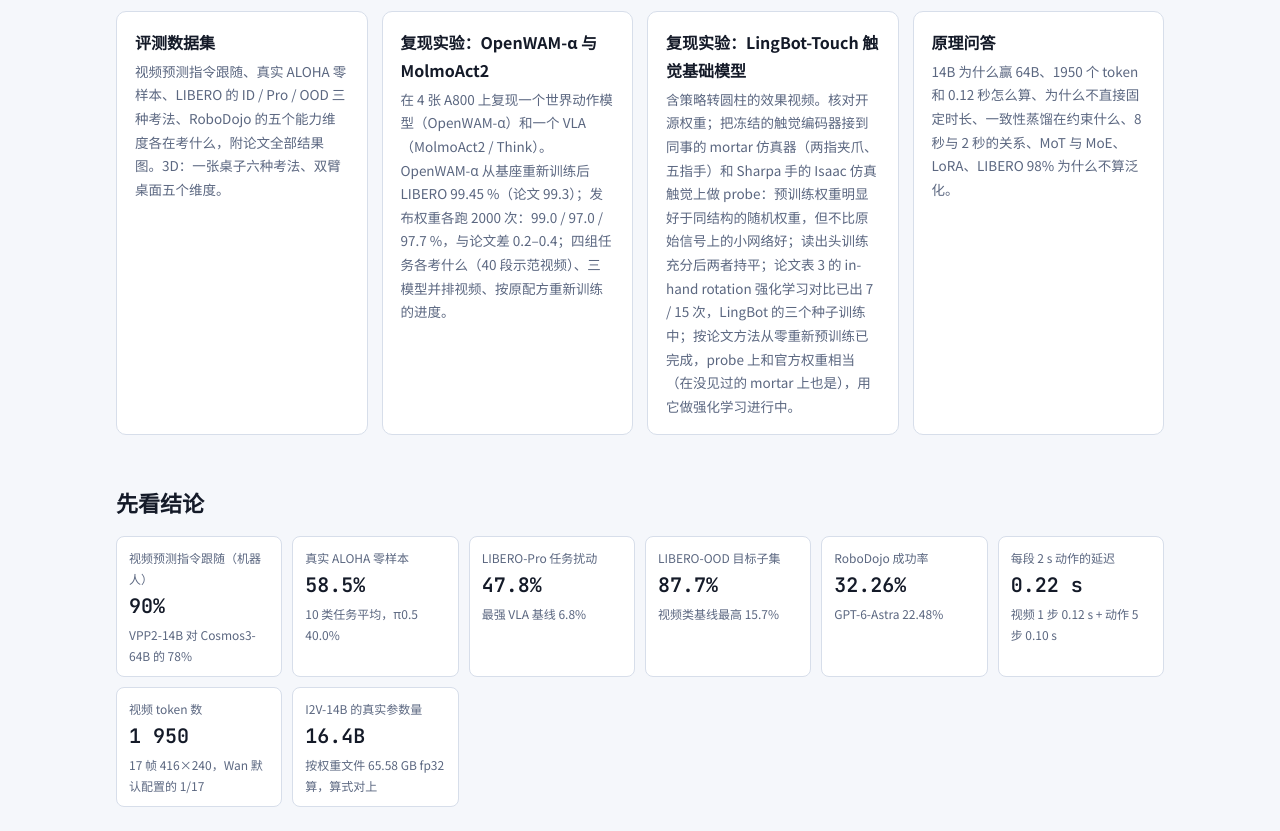
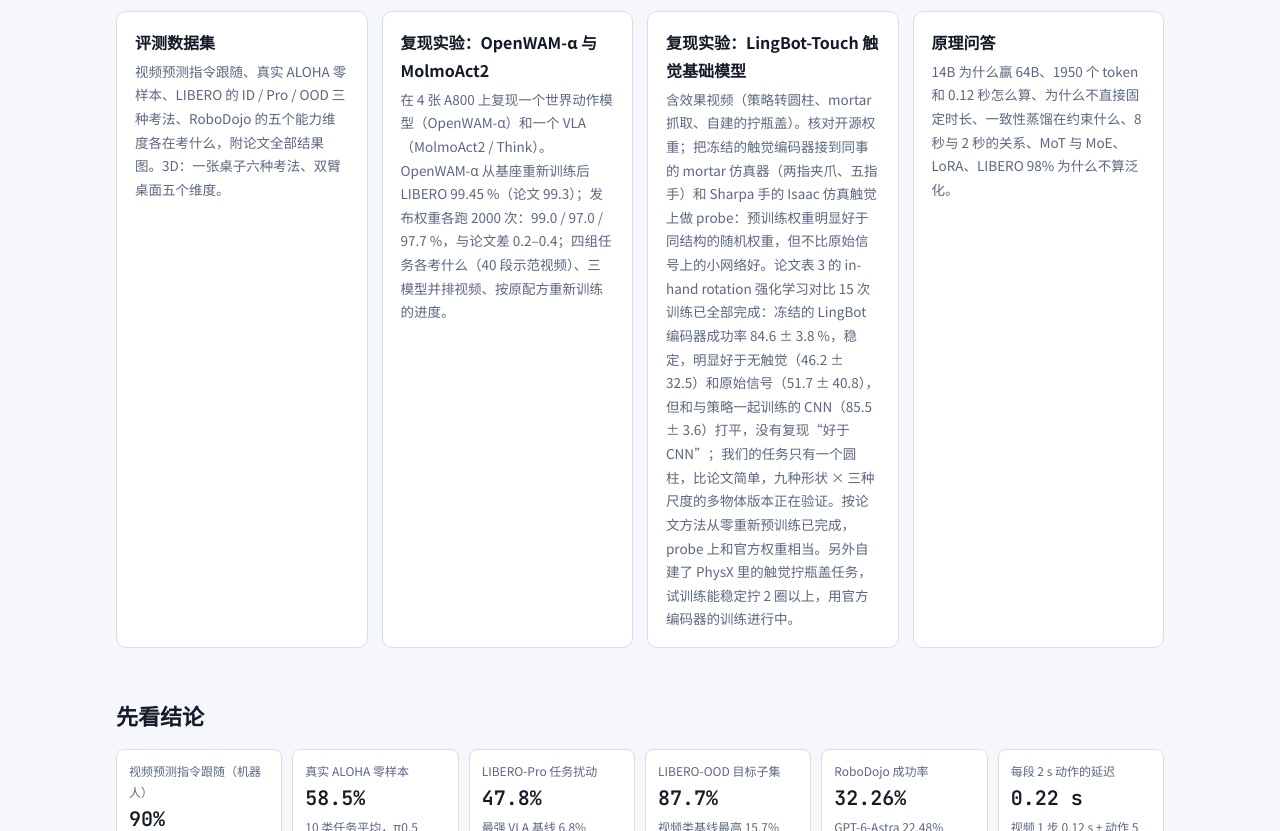
Before and after one commit to haoxiangNtu/world-model-lab, a plain HTML site: page index.html in a window 1280 px wide. Shown: the part 567-1398 px from the top of the page. Drawn offline with Linux system fonts and the light colour scheme.

Commit message:
首页：LingBot-Touch 卡片更新为强化学习对比的最终结论，并提到拧瓶盖和多物体版本
Co-Authored-By: Claude Fable 5.2 <noreply@anthropic.com>

```diff
--- a/index.html
+++ b/index.html
@@ -24,7 +24,7 @@
 <a class="card" href="docs/posttrain.html"><div class="t">后训练过程</div><div class="d">事件级持续预训练、固定时长后训练、一致性蒸馏、动作专家预训练、评测专项后训练，每一步解决上一步留下的什么问题。实验：采样时间线、流匹配与蒸馏的 3D 粒子、三阶段参数冻结图。</div></a>
 <a class="card" href="docs/benchmarks.html"><div class="t">评测数据集</div><div class="d">视频预测指令跟随、真实 ALOHA 零样本、LIBERO 的 ID / Pro / OOD 三种考法、RoboDojo 的五个能力维度各在考什么，附论文全部结果图。3D：一张桌子六种考法、双臂桌面五个维度。</div></a>
 <a class="card" href="docs/vla_wam.html"><div class="t">复现实验：OpenWAM-α 与 MolmoAct2</div><div class="d">在 4 张 A800 上复现一个世界动作模型（OpenWAM-α）和一个 VLA（MolmoAct2 / Think）。OpenWAM-α 从基座重新训练后 LIBERO 99.45 %（论文 99.3）；发布权重各跑 2000 次：99.0 / 97.0 / 97.7 %，与论文差 0.2–0.4；四组任务各考什么（40 段示范视频）、三模型并排视频、按原配方重新训练的进度。</div></a>
-<a class="card" href="docs/lingbot_touch.html"><div class="t">复现实验：LingBot-Touch 触觉基础模型</div><div class="d">含策略转圆柱的效果视频。核对开源权重；把冻结的触觉编码器接到同事的 mortar 仿真器（两指夹爪、五指手）和 Sharpa 手的 Isaac 仿真触觉上做 probe：预训练权重明显好于同结构的随机权重，但不比原始信号上的小网络好；读出头训练充分后两者持平；论文表 3 的 in-hand rotation 强化学习对比已出 7 / 15 次，LingBot 的三个种子训练中；按论文方法从零重新预训练已完成，probe 上和官方权重相当（在没见过的 mortar 上也是），用它做强化学习进行中。</div></a>
+<a class="card" href="docs/lingbot_touch.html"><div class="t">复现实验：LingBot-Touch 触觉基础模型</div><div class="d">含效果视频（策略转圆柱、mortar 抓取、自建的拧瓶盖）。核对开源权重；把冻结的触觉编码器接到同事的 mortar 仿真器（两指夹爪、五指手）和 Sharpa 手的 Isaac 仿真触觉上做 probe：预训练权重明显好于同结构的随机权重，但不比原始信号上的小网络好。论文表 3 的 in-hand rotation 强化学习对比 15 次训练已全部完成：冻结的 LingBot 编码器成功率 84.6 ± 3.8 %，稳定，明显好于无触觉（46.2 ± 32.5）和原始信号（51.7 ± 40.8），但和与策略一起训练的 CNN（85.5 ± 3.6）打平，没有复现“好于 CNN”；我们的任务只有一个圆柱，比论文简单，九种形状 × 三种尺度的多物体版本正在验证。按论文方法从零重新预训练已完成，probe 上和官方权重相当。另外自建了 PhysX 里的触觉拧瓶盖任务，试训练能稳定拧 2 圈以上，用官方编码器的训练进行中。</div></a>
 <a class="card" href="docs/notes.html"><div class="t">原理问答</div><div class="d">14B 为什么赢 64B、1950 个 token 和 0.12 秒怎么算、为什么不直接固定时长、一致性蒸馏在约束什么、8 秒与 2 秒的关系、MoT 与 MoE、LoRA、LIBERO 98% 为什么不算泛化。</div></a>
 </div>
 
```
